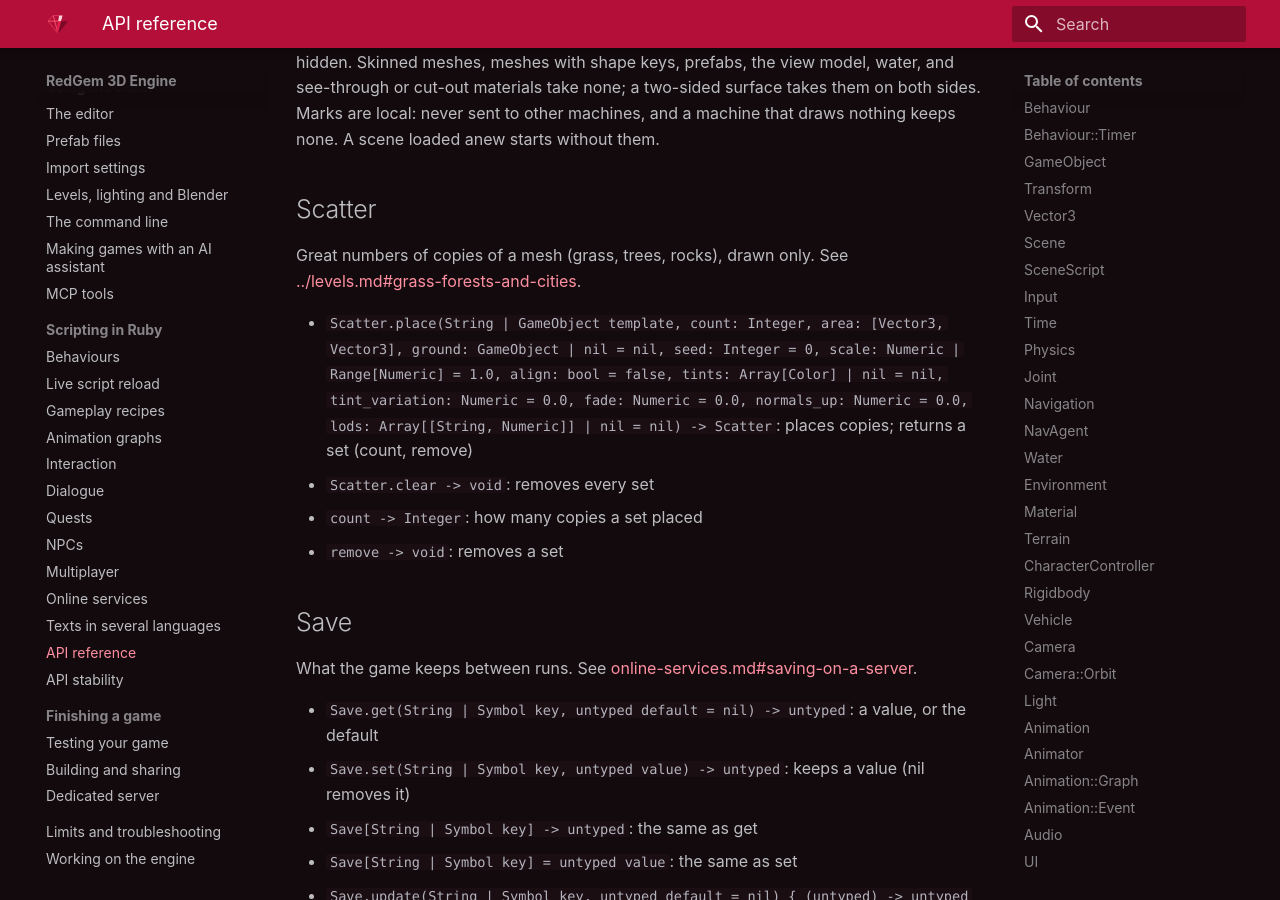
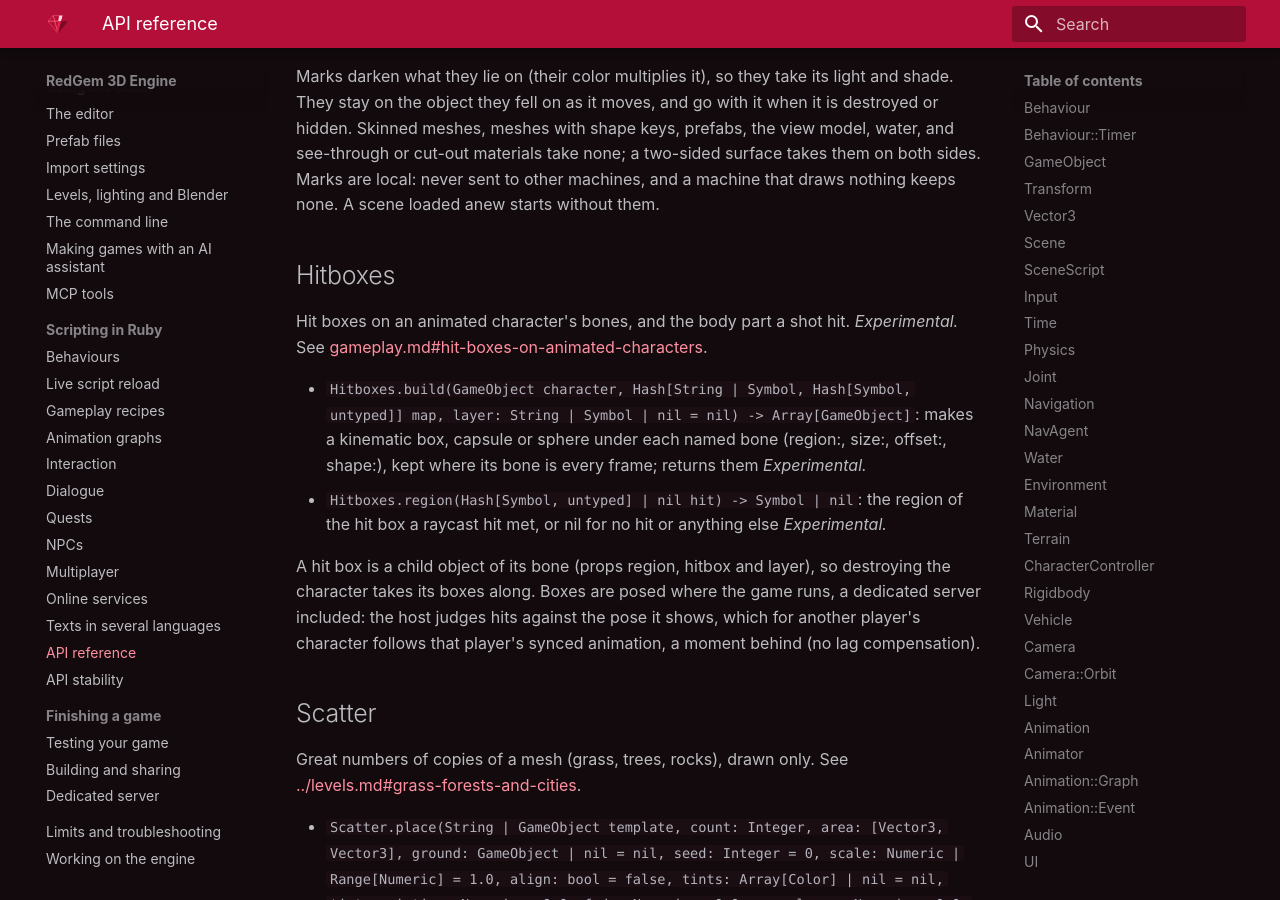
Before and after one commit to carlosdanielpohlod/redgem, an MkDocs documentation site: the page built from docs/scripting/api.md, in a window 1280 px wide and 900 px high, scrolled down 44981 px. Built offline with MkDocs 1.6.1 and Material for MkDocs 9.7.7, drawn with Linux system fonts in a browser that asks for light colours; some of the changed text lies outside the part shown.

```diff
--- a/docs/scripting/api.md
+++ b/docs/scripting/api.md
@@ -49,6 +49,7 @@ The scripting API of RedGem games: the classes and methods scripts use. Generate
 | [`Particles`](#particles) | Short-lived sparks, smoke and dust. | [Stable](stability.md) |
 | [`Particles::Emitter`](#particlesemitter) | A continuous particle effect attached to an object, returned by Particles.emitter. | [Experimental](stability.md) |
 | [`Decals`](#decals) | Marks laid on the scene's surfaces: bullet holes, scorches, cracks. | [Experimental](stability.md) |
+| [`Hitboxes`](#hitboxes) | Hit boxes on an animated character's bones, and the body part a shot hit. | [Experimental](stability.md) |
 | [`Scatter`](#scatter) | Great numbers of copies of a mesh (grass, trees, rocks), drawn only. | [Stable](stability.md) |
 | [`Save`](#save) | What the game keeps between runs. | [Stable](stability.md) |
 | [`HTTP`](#http) | Web requests; the answer comes to the block. | [Stable](stability.md) |
@@ -886,6 +887,15 @@ Marks laid on the scene's surfaces: bullet holes, scorches, cracks. *Experimenta
 
 Marks darken what they lie on (their color multiplies it), so they take its light and shade. They stay on the object they fell on as it moves, and go with it when it is destroyed or hidden. Skinned meshes, meshes with shape keys, prefabs, the view model, water, and see-through or cut-out materials take none; a two-sided surface takes them on both sides. Marks are local: never sent to other machines, and a machine that draws nothing keeps none. A scene loaded anew starts without them.
 
+## Hitboxes
+
+Hit boxes on an animated character's bones, and the body part a shot hit. *Experimental.* See [gameplay.md#hit-boxes-on-animated-characters](gameplay.md#hit-boxes-on-animated-characters).
+
+- `Hitboxes.build(GameObject character, Hash[String | Symbol, Hash[Symbol, untyped]] map, layer: String | Symbol | nil = nil) -> Array[GameObject]`: makes a kinematic box, capsule or sphere under each named bone (region:, size:, offset:, shape:), kept where its bone is every frame; returns them *Experimental.*
+- `Hitboxes.region(Hash[Symbol, untyped] | nil hit) -> Symbol | nil`: the region of the hit box a raycast hit met, or nil for no hit or anything else *Experimental.*
+
+A hit box is a child object of its bone (props region, hitbox and layer), so destroying the character takes its boxes along. Boxes are posed where the game runs, a dedicated server included: the host judges hits against the pose it shows, which for another player's character follows that player's synced animation, a moment behind (no lag compensation).
+
 ## Scatter
 
 Great numbers of copies of a mesh (grass, trees, rocks), drawn only. See [../levels.md#grass-forests-and-cities](../levels.md#grass-forests-and-cities).
```
Also changed, not shown: 2 other files.
